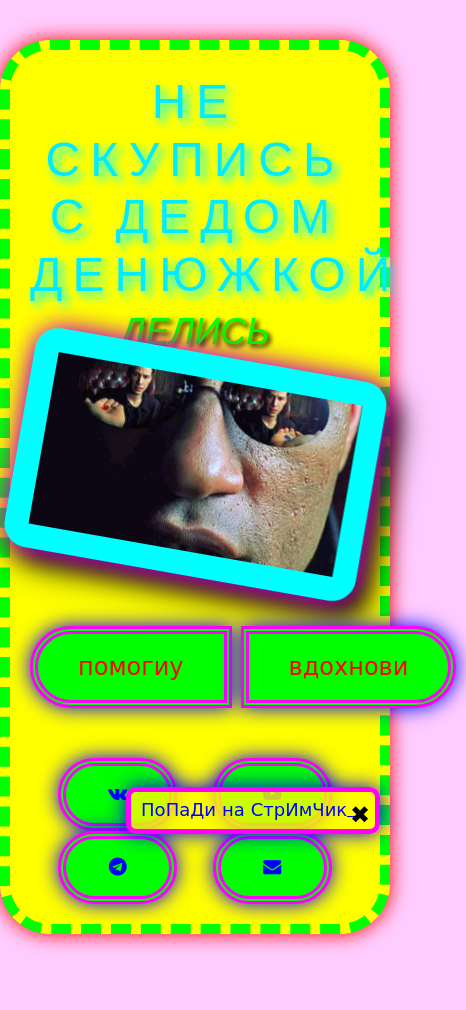
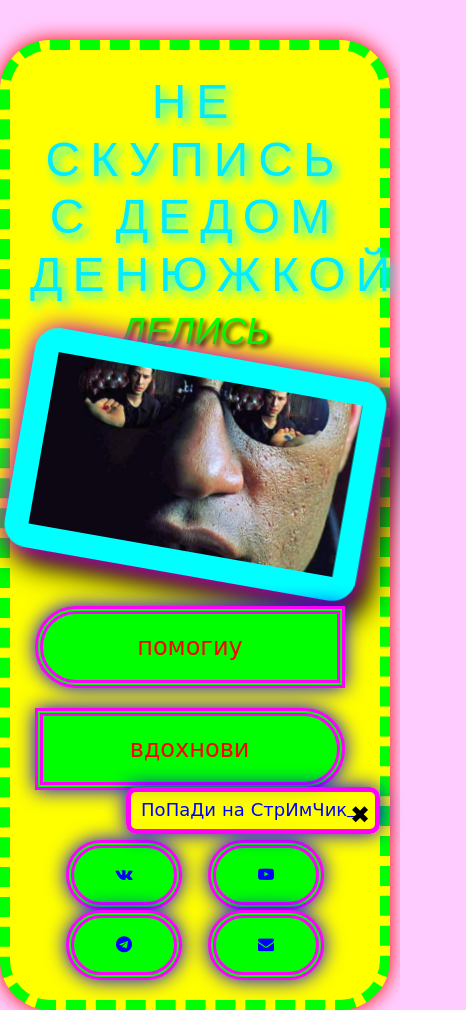
Before and after one commit to madKULOLO/madkulolo.github.io, a plain HTML site: page index.html in a window 390 px wide. Shown: the top 1010 px of the page, 466 px wide, since content can reach past the window. Before the commit the page ends 974 px from the top, so only its background shows below. Drawn offline with nearby package versions, Linux system fonts and the light colour scheme.

Commit message:
работа с мобильными телефонами и смартофонами

```diff
--- a/index.html
+++ b/index.html
@@ -52,6 +52,9 @@
         .btn-group {
             text-align: center;
             margin-top: 40px;
+            display: flex;
+            flex-wrap: wrap;
+            justify-content: center;
         }
         .btn {
             font-size: 36px;
@@ -66,6 +69,8 @@
             box-shadow: 0 0 20px #0000ff;
             transition: all 0.3s ease;
             font-family: 'Comic Sans MS', cursive;
+            max-width: 100%;
+            box-sizing: border-box;
         }
         .btn:hover {
             background-color: #ff00ff;
@@ -79,6 +84,7 @@
             color: #ff00ff;
             text-decoration: none;
             margin: 0 20px;
+            display: inline-block;
         }
         .btn-link:hover {
             color: #00ff00;
@@ -138,6 +144,8 @@
             text-decoration: none;
             margin: 0 15px;
             transition: all 0.5s ease;
+            display: inline-block;
+            width: auto;
         }
 
         .social-links a:hover {
@@ -224,11 +232,19 @@
                 font-size: 24px;
                 padding: 15px 40px;
                 margin: 10px;
+                width: calc(100% - 20px);
             }
 
             .btn-link {
                 font-size: 16px;
                 margin: 0 10px;
+                display: inline-block;
+            }
+
+            .social-links a {
+                font-size: 16px;
+                margin: 0 10px;
+                display: inline-block;
             }
 
             .popup-banner {
```
